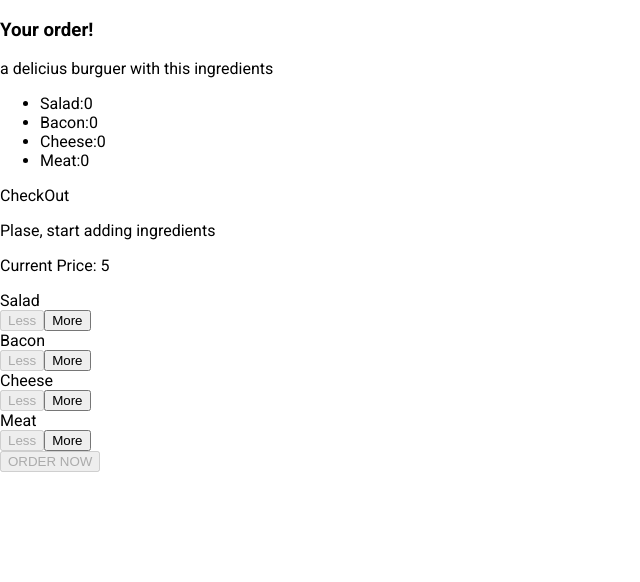
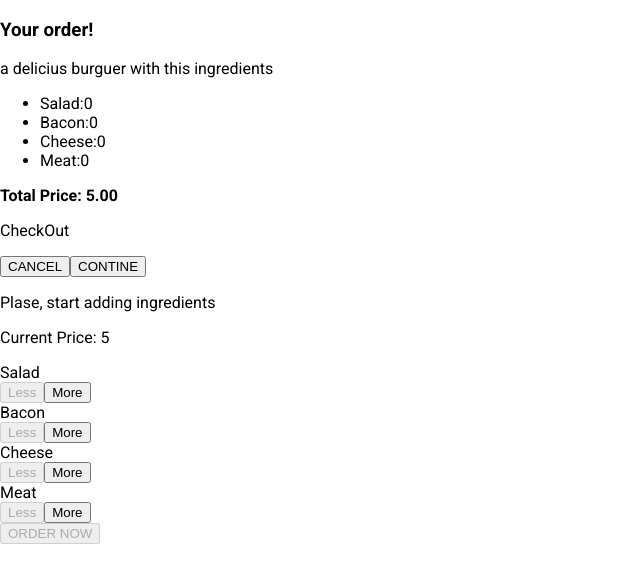
Before and after one commit to nperez9/burgertify, a React app: page / in a window 1280 px wide. Shown: the top 582 px of the page, without its empty margins (0-640 px from the left). Built offline with nearby package versions, Linux system fonts and the light colour scheme.

Commit message:
feat: added button

```diff
--- a/src/components/Burger/OrderSummary/OrderSummary.js
+++ b/src/components/Burger/OrderSummary/OrderSummary.js
@@ -1,7 +1,8 @@
 import React from 'react';
 import PropTypes from 'prop-types';
+import Button from '../../UI/Button/Button';
 
-const OrderSummary = ({ ingredients }) => {
+const OrderSummary = ({ ingredients, cancelHandler, successHandler, price }) => {
   const ingredientsRender = Object.keys(ingredients).map((iKey) => {
     return (
       <li key={iKey}>
@@ -16,13 +17,21 @@ const OrderSummary = ({ ingredients }) => {
       <h3>Your order!</h3>
       <p>a delicius burguer with this ingredients</p>
       <ul>{ingredientsRender}</ul>
+      <p>
+        <strong>Total Price: {price.toFixed(2)}</strong>
+      </p>
       <p>CheckOut</p>
+      <Button type="Danger" click={cancelHandler}>CANCEL</Button>
+      <Button type="Success" click={successHandler}>CONTINE</Button>
     </>
   );
 };
 
 OrderSummary.propTypes = {
   ingredients: PropTypes.array.isRequired,
+  cancelHandler: PropTypes.func.isRequired,
+  successHandler: PropTypes.func.isRequired,
+  price: PropTypes.number.isRequired,
 };
 
 export default OrderSummary;
--- a/src/components/UI/Button/Button.js
+++ b/src/components/UI/Button/Button.js
@@ -7,9 +7,12 @@ const validTypes = [
   'Danger',
 ];
 
-const Button = ({ type, children }) => {
+const Button = ({ type, children, click }) => {
   return (
-    <button className={[classes.Button, classes[type]].join(' ')}>
+    <button
+      className={[classes.Button, classes[type]].join(' ')}
+      onClick={click}
+    >
       {children}
     </button>
   );
--- a/src/containers/BurgerBuilder/BurgerBuilder.js
+++ b/src/containers/BurgerBuilder/BurgerBuilder.js
@@ -57,6 +57,10 @@ const BurgerBuilder = () => {
     setIsOrdered(show);
   }
 
+  const purchaseBurgerHandler = () => {
+    alert('you r buying a burger');
+  }
+
   const disableInfo = {
     ...ingredients,
   };
@@ -70,7 +74,12 @@ const BurgerBuilder = () => {
         show={isOrdered}
         closeHandler={() => showModalHandler(false)}
       >
-        <OrderSummary ingredients={ingredients} />
+        <OrderSummary
+          ingredients={ingredients}
+          cancelHandler={() => showModalHandler(false)}
+          successHandler={() => purchaseBurgerHandler()}
+          price={totalPrice}
+        />
       </Modal>
       <Burger ingredients={ingredients} />
       <BuildControls
```
